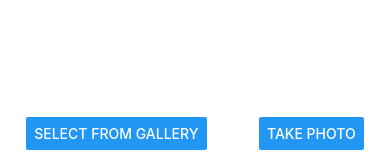
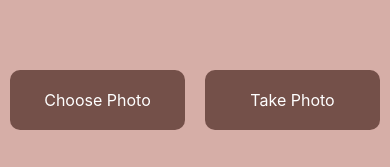
Before and after one commit to rbenwallace/Generative-AI-Photo-Editor, a React Native app: screen / in a window 390 px wide. Shown: the part 674-841 px from the top of the page. Built offline with nearby package versions, Linux system fonts and the light colour scheme.

Commit message:
Updated design

```diff
--- a/App.tsx
+++ b/App.tsx
@@ -1,14 +1,17 @@
 import React, { useState } from 'react';
-import { Button, Image, View, StyleSheet } from 'react-native';
+import { Button, Image, View, StyleSheet, TouchableOpacity, Text } from 'react-native';
 import * as ImagePicker from 'expo-image-picker';
 //import * as offlineModel from './offline-model/tfModel';
 import * as tf from '@tensorflow/tfjs'
 import {bundleResourceIO, decodeJpeg} from '@tensorflow/tfjs-react-native'
 import * as FileSystem from 'expo-file-system';
+import ImageView from "react-native-image-viewing";
 
 const App = () => {
 
   const [image, setImage] = useState(null);
+  const [imageFullScreen, setImageFullScreen] = useState(false);
+  const images = [{ uri: image, },];
 
   // const modelJSON = require('./model.json')
   // const modelWeights = require('./group1-shard1of1.bin')
@@ -16,6 +19,9 @@ const App = () => {
   const modelJSON = require('./offline-model/model.json')
   const modelWeights = require('./offline-model/group1-shard1of1.bin')
 
+  const fullScreenImage = async() => {
+    setImageFullScreen(true);
+  };
 
   const loadModel = async()=>{
       //.ts: const loadModel = async ():Promise<void|tf.LayersModel>=>{
@@ -82,8 +88,8 @@ const App = () => {
         quality: 1,
       });
       if (!result.canceled) {
-        expandImage(result.assets[0].uri)
-        //setImage(result.assets[0].uri);
+        //expandImage(result.assets[0].uri)
+        setImage(result.assets[0].uri);
       }
     } catch (error) {
       console.log("Error occurred while loading image: ", error);
@@ -93,12 +99,30 @@ const App = () => {
   return (
     <View style={styles.container}>
       <View style={styles.imageContainer}>
-        {image && <Image source={{ uri: image }} style={styles.image} />}
+        <TouchableOpacity onPress={() => setImageFullScreen(true)} activeOpacity={1.0}>
+          {image && <Image source={{ uri: image }} style={styles.image} />}
+        </TouchableOpacity>
       </View>
       <View style={styles.buttonContainer}>
-        <Button title="Select from Gallery" onPress={() => retrieveImage(0)} />
-        <Button title="Take Photo" onPress={() => retrieveImage(1)} />
+        <TouchableOpacity
+          style={styles.button}
+          onPress={() => retrieveImage(0)}
+          activeOpacity={0.6}>
+          <Text style={styles.buttonText}>Choose Photo</Text>
+        </TouchableOpacity>
+        <TouchableOpacity
+          style={styles.button}
+          onPress={() => retrieveImage(1)}
+          activeOpacity={0.6}>
+          <Text style={styles.buttonText}>Take Photo</Text>
+        </TouchableOpacity>
       </View>
+      <ImageView
+        images={images}
+        imageIndex={0}
+        visible={image && imageFullScreen}
+        onRequestClose={() => setImageFullScreen(false)}
+      />
     </View>
   );
 };
@@ -108,6 +132,7 @@ const styles = StyleSheet.create({
     flex: 1,
     justifyContent: 'center',
     alignItems: 'center',
+    backgroundColor: '#d6aea7',
   },
   imageContainer: {
     flex: 1,
@@ -115,14 +140,26 @@ const styles = StyleSheet.create({
     alignItems: 'center',
   },
   image: {
-    height: 350,
-    width: 350,
+    height: 250,
+    width: 250,
   },
   buttonContainer: {
     flexDirection: 'row',
     justifyContent: 'space-around',
     width: '100%',
-    marginBottom: 20,
+    marginBottom: 40,
+  },
+  button: {
+    justifyContent: 'center',
+    alignItems: 'center',
+    width: "45%",
+    borderRadius: 10,
+    backgroundColor: '#745049',
+  },
+  buttonText: {
+    padding: 20,
+    fontSize: 16,
+    color: "#FFFFFF",
   },
 });
 
--- a/package.json
+++ b/package.json
@@ -21,6 +21,7 @@
     "react": "18.2.0",
     "react-native": "0.72.10",
     "react-native-fs": "^2.20.0",
+    "react-native-image-viewing": "^0.2.2",
     "typescript": "^5.3.0"
   },
   "devDependencies": {
```
